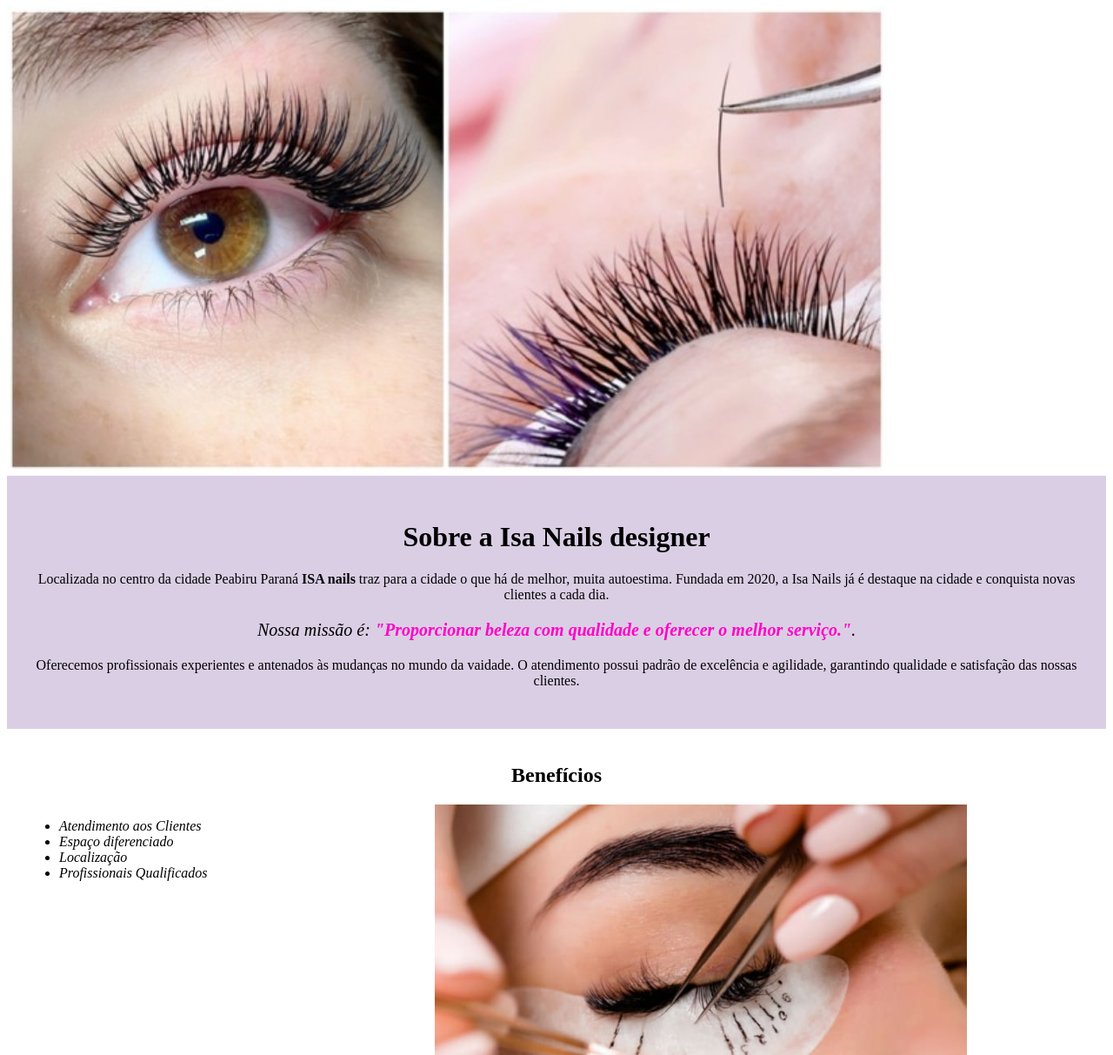
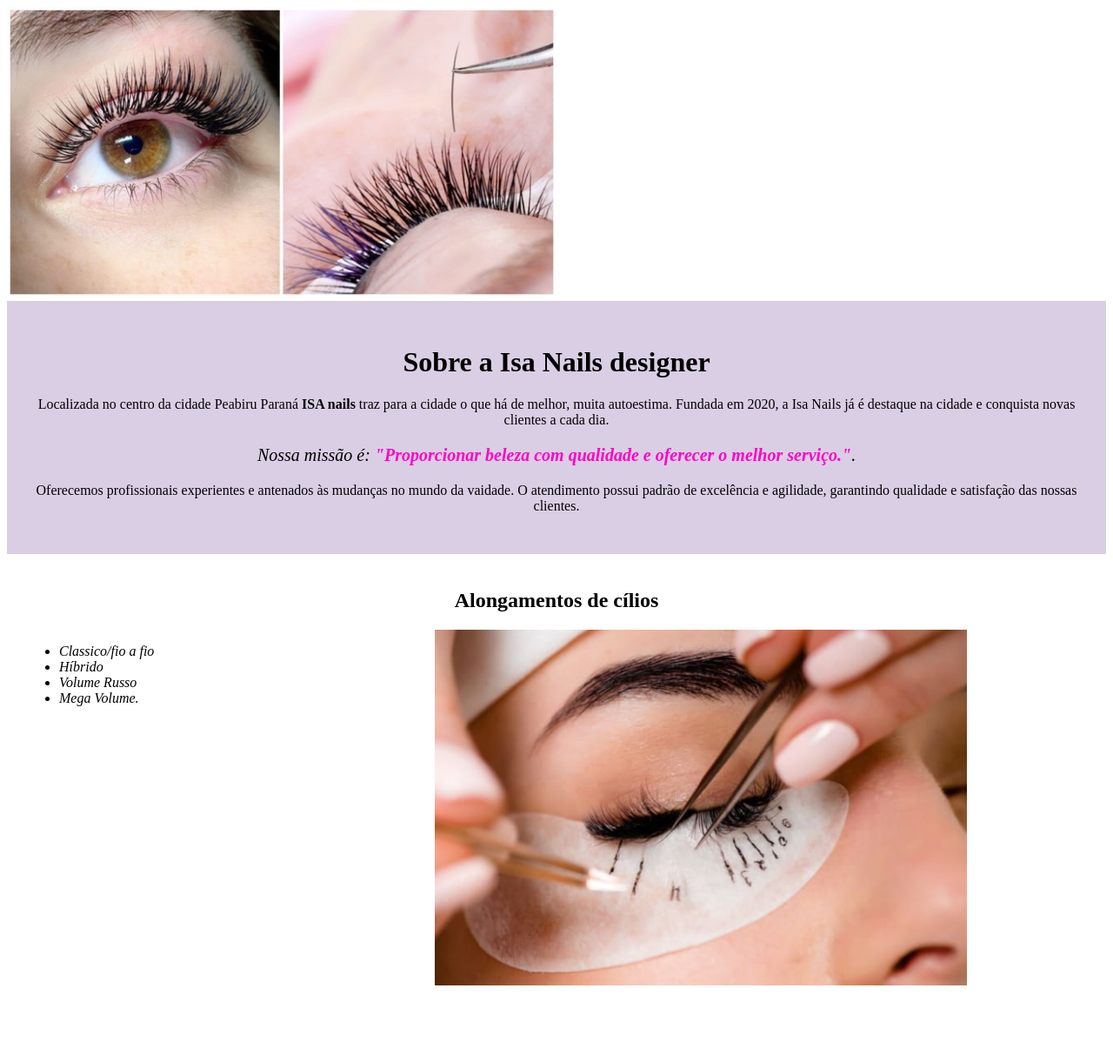
Before and after one commit to isabely29/-ltima-p-gina-isa-, a plain HTML site: page index.html in a window 1280 px wide. Shown: the top 1213 px of the page at 87% size. After the commit the page ends 1165 px from the top, so only its background shows below. Drawn offline with Linux system fonts and the light colour scheme.

Commit message:
Add files via upload

```diff
--- a/index.html
+++ b/index.html
@@ -19,13 +19,13 @@
 		</div>
 
 		<div class="beneficios">
-			<h2>Benefícios</h2>
+			<h2>Alongamentos de cílios</h2>
 
 			<ul>
-				<li class="itens">Atendimento aos Clientes</li>
-				<li class="itens">Espaço diferenciado</li>
-				<li class="itens">Localização</li>
-				<li class="itens">Profissionais Qualificados</li>
+				<li class="itens">Classico/fio a fio</li>
+				<li class="itens">Híbrido</li>
+				<li class="itens">Volume Russo</li>
+				<li class="itens">Mega Volume.</li>
 			</ul>
 
 			<img src="cílios.jpeg" class="imagembeneficios">
--- a/style.css
+++ b/style.css
@@ -3,7 +3,7 @@ body {
 }
 
 #banner {
-	width: 80%;
+	width: 50%;
 }
 
 .principal{
```
